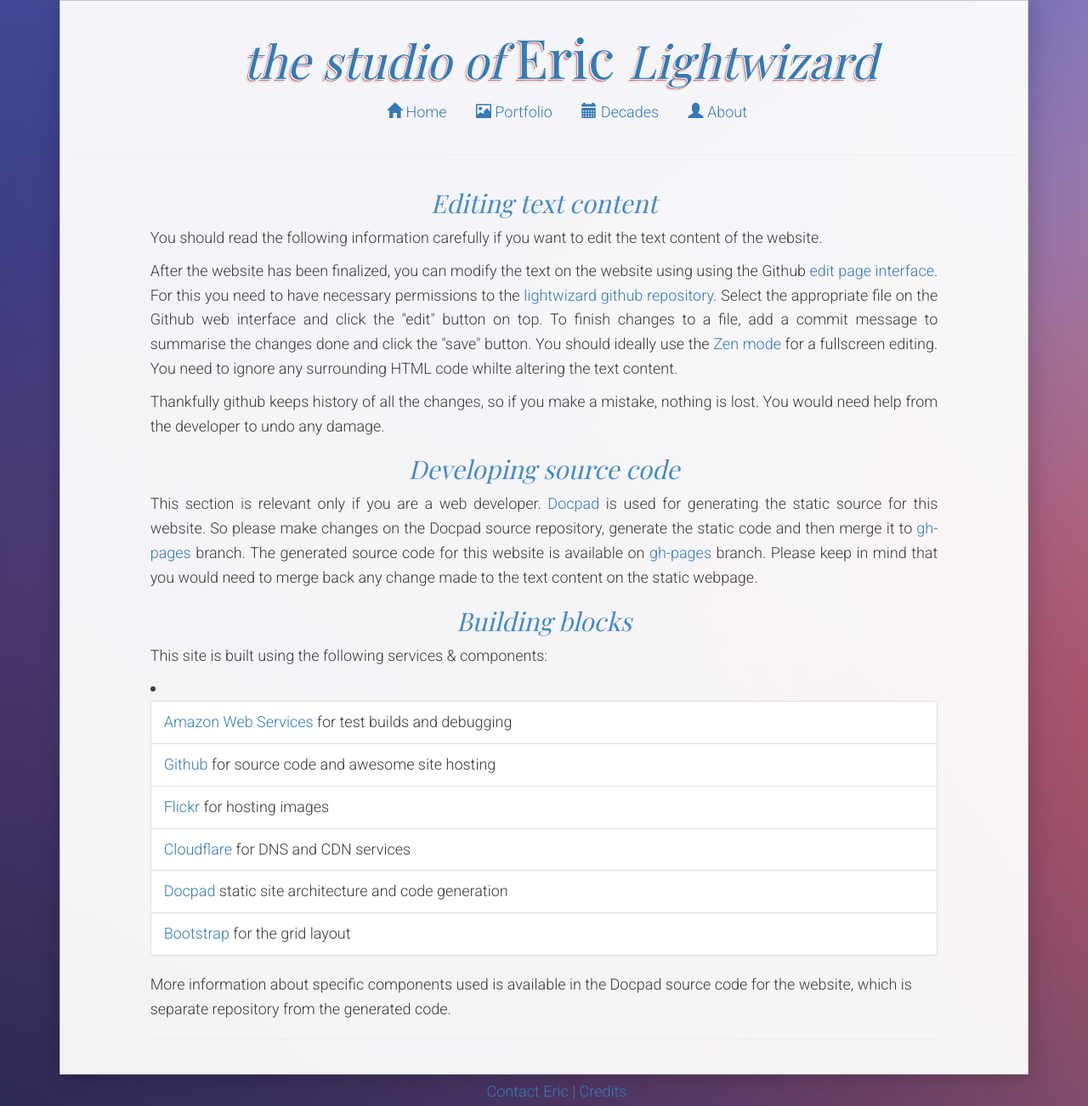
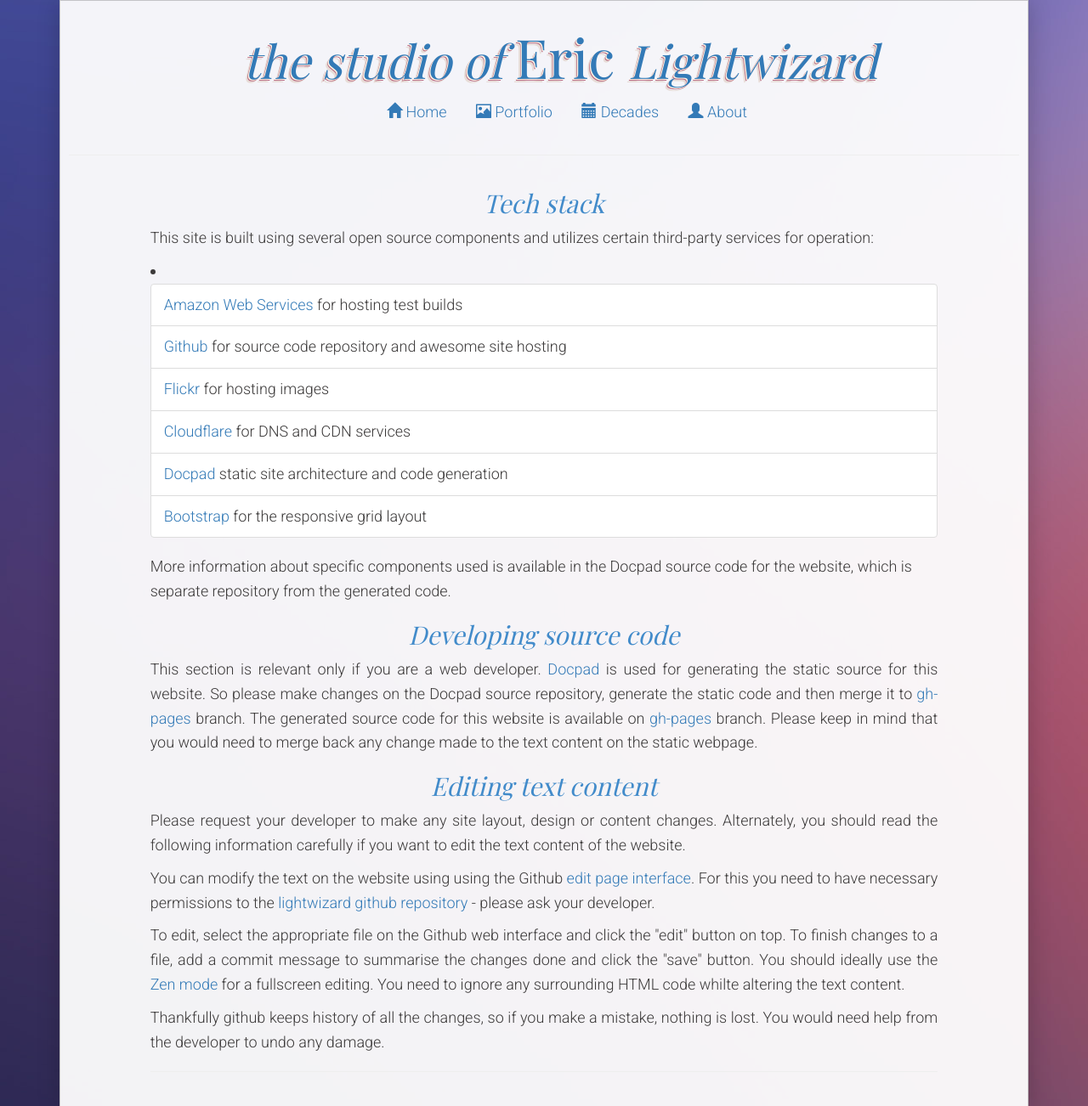
Before and after one commit to lightwizard/2014, a plain HTML site: page tech.html in a window 1280 px wide. Shown: the part 10-1312 px from the top of the page at 85% size. Drawn offline with nearby package versions, Linux system fonts and the light colour scheme; no server answers; some icons are missing; a web font is replaced by a local one.

Commit message:
Update credits and tech page
More readable copyrights and code licensing. Tweak tech page for
clarity.

```diff
--- a/tech.html
+++ b/tech.html
@@ -90,13 +90,20 @@
 				<div class="row">
 				<div class="col-xs-12 col-sm-10 col-sm-offset-1">
 				<!-- #### Content starts here #### -->
-					<h2 class="text-center">Editing text content</h2>
-<p> You should read the following information carefully if you want to edit the text content of the website. </p>
+					<h2 class="text-center">Tech stack</h2>
+<p>
+  This site is built using several open source components and utilizes certain third-party services for operation:
+  <li class="list-group">
+    <ul class="list-group-item"> <a href="http://aws.amazon.com">Amazon Web Services</a> for hosting test builds </ul>
+    <ul class="list-group-item"> <a href="https://github.com/lightwizard">Github</a> for source code repository and awesome site hosting </ul>
+     <ul class="list-group-item"> <a href="http://flickr.com">Flickr</a> for hosting images </ul>
+     <ul class="list-group-item"> <a href="http://cloudflare.com">Cloudflare</a> for DNS and CDN services</ul>
+      <ul class="list-group-item"> <a href="http://docpad.org/docs/begin">Docpad</a> static site architecture and code generation</ul>
+    <ul class="list-group-item"> <a href=" http://getbootstrap.com">Bootstrap</a> for the responsive grid layout </ul>
+   </li>
 
-<p>After the website has been finalized, you can modify the text on the website using using the Github <a href="https://help.github.com/articles/editing-files">edit page interface</a>. For this you need to have necessary permissions to the <a href="https://github.com/lightwizard">lightwizard github repository</a>. Select the appropriate file on the Github web interface and click the "edit" button on top. To finish changes to a file, add a commit message to summarise the changes done and click the "save" button. You should ideally use the <a href="https://github.com/blog/1379-zen-writing-mode">Zen mode</a> for a fullscreen editing. You need to ignore any surrounding HTML code whilte altering the text content.  </p>
-
-
-  <p>Thankfully github keeps history of all the changes, so if you make a mistake, nothing is lost.  You would need help from the developer to undo any damage. </p>
+   More information about specific components used is available in the Docpad source code for the website, which is separate repository from the generated code.
+  <p>
 
 
 <h2 class="text-center">Developing source code</h2>
@@ -105,20 +112,15 @@
 </p>
 
 
-<h2 class="text-center">Building blocks</h2>
-<p>
-  This site is built using the following services & components:
-  <li class="list-group">
-    <ul class="list-group-item"> <a href="http://aws.amazon.com">Amazon Web Services</a> for test builds and debugging </ul>
-    <ul class="list-group-item"> <a href="https://github.com/lightwizard">Github</a> for source code and awesome site hosting </ul>
-     <ul class="list-group-item"> <a href="http://flickr.com">Flickr</a> for hosting images </ul>
-     <ul class="list-group-item"> <a href="http://cloudflare.com">Cloudflare</a> for DNS and CDN services</ul>
-      <ul class="list-group-item"> <a href="http://docpad.org/docs/begin">Docpad</a> static site architecture and code generation</ul>
-    <ul class="list-group-item"> <a href=" http://getbootstrap.com">Bootstrap</a> for the grid layout </ul>
-   </li>
+<h2 class="text-center">Editing text content</h2>
+<p> Please request your developer to make any site layout, design or content changes. Alternately, you should read the following information carefully if you want to edit the text content of the website. </p>
 
-   More information about specific components used is available in the Docpad source code for the website, which is separate repository from the generated code.
-  <p>
+<p>You can modify the text on the website using using the Github <a href="https://help.github.com/articles/editing-files">edit page interface</a>. For this you need to have necessary permissions to the <a href="https://github.com/lightwizard/2014">lightwizard github repository</a> - please ask your developer.  </p>
+
+  <p>To edit, select the appropriate file on the Github web interface and click the "edit" button on top. To finish changes to a file, add a commit message to summarise the changes done and click the "save" button. You should ideally use the <a href="https://github.com/blog/1379-zen-writing-mode">Zen mode</a> for a fullscreen editing. You need to ignore any surrounding HTML code whilte altering the text content.  </p>
+
+
+  <p>Thankfully github keeps history of all the changes, so if you make a mistake, nothing is lost.  You would need help from the developer to undo any damage. </p>
 				<!-- #### Content ends here #### -->
 					<hr/>
 				</div>
```
Also changed, not shown: attributions.html (+1 -1 lines).
